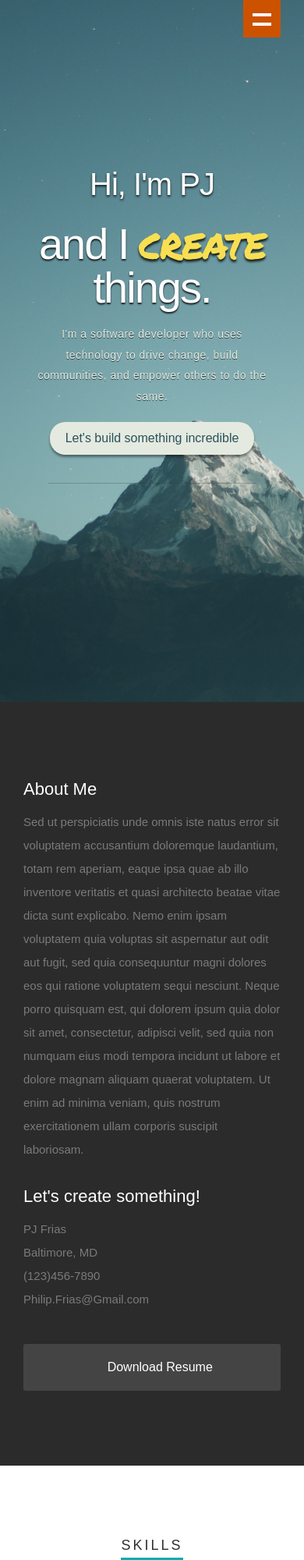
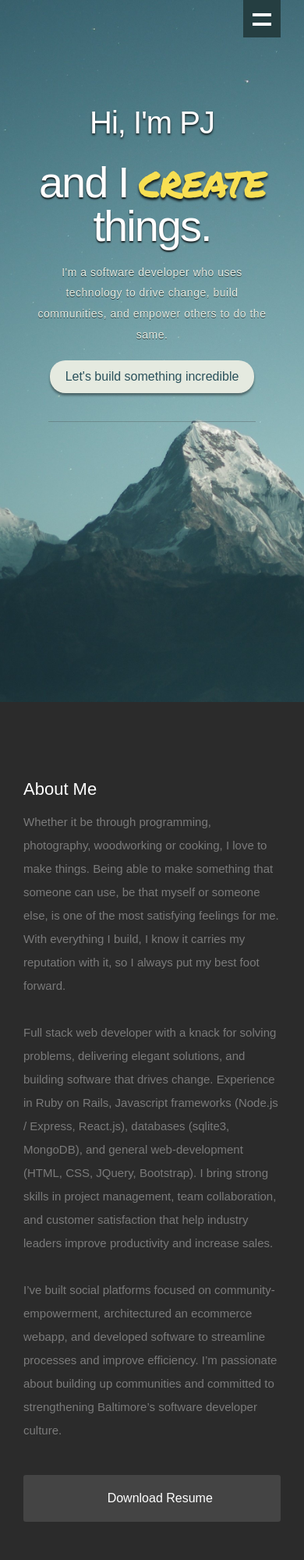
Before and after one commit to ThePeej/portfolio, a Gatsby site: page / in a window 390 px wide. Shown: the top 2000 px of the page at 78% size. Built offline with nearby package versions, Linux system fonts and the light colour scheme; Gatsby itself is replaced by a stand-in of ours; some icons are missing; a web font is replaced by a local one.

Commit message:
refactor banner and contact sections for mobile layout

```diff
--- a/src/assets/css/main.css
+++ b/src/assets/css/main.css
@@ -840,7 +840,6 @@ header {
   height: 900px;
   min-height: 500px;
   width: 100%;
-  /* background: #161415 url(../images/header-background.jpg) no-repeat top center; */
   background: #161415 url(../images/header-background.jpg) no-repeat center center;
   background-size: cover !important;
   -webkit-background-size: cover !important;
@@ -955,13 +954,10 @@ header .banner .button {
   color: #2A515B;
   background: #E5EAE0;
   font: 16px/1.1em "opensans-bold", sans-serif;
-  /* border: 1px solid rgba(0, 0, 0, 0.4); */
   box-shadow: 0px 3px 3px rgba(0, 0, 0, 0.4);
   border-radius: 20px
 }
 header .banner .button:hover {
-  /* background: #83B5B7; */
-  /* color: #fcf9ee; */
   box-shadow: 0px 1.5px 1.5px rgba(0, 0, 0, 0.4);
 }
 header .banner .button i {
@@ -2162,7 +2158,7 @@ footer .social li:first-child {
    width: 48px;
   height: 48px;
   text-align: left;
-  background-color: #CC5200;
+  background-color: #253E41;
   position: relative;
     border: none;
     float: right;
@@ -2241,6 +2237,9 @@ footer .social li:first-child {
     padding-bottom: 12px;
     padding-top: 6px;
  }
+ header .banner-text{
+   margin-bottom: 55%;
+ }
  header .banner-text h1 { font: 68px/1.1em 'opensans-bold', sans-serif; }
  header .banner-text h3 {
     font: 16px/1.9em 'librebaskerville-regular', serif;
@@ -2334,8 +2333,26 @@ footer .social li:first-child {
 
  /* contact Section
  ----------------------------------------------------------------------- */
- #contact { padding-bottom: 66px; }
+ #contact {
+   padding-bottom: 66px;
+   background: #ECECEC;
+  }
  #contact .section-head { margin-bottom: 12px; }
+
+ #contact .contact-text h1{
+   font: 20px/30px "opensans-bold", sans-serif;
+ }
+
+ #contact .contact-text h2{
+   font: 14px/30px "opensans-bold", sans-serif;
+ }
+
+ #contact .contact-text h3{
+   font: 10px/20px "opensans-bold", sans-serif;
+ }
+
+
+
  #contact .section-head h1 {
     font: 16px/24px 'opensans-bold', sans-serif;
     text-align: center;
--- a/src/components/About.js
+++ b/src/components/About.js
@@ -13,32 +13,15 @@ const About = () => (
       <div className="nine columns main-col">
         <h2>About Me</h2>
         <p>
-          Sed ut perspiciatis unde omnis iste natus error sit voluptatem
-          accusantium doloremque laudantium, totam rem aperiam, eaque ipsa quae
-          ab illo inventore veritatis et quasi architecto beatae vitae dicta
-          sunt explicabo. Nemo enim ipsam voluptatem quia voluptas sit
-          aspernatur aut odit aut fugit, sed quia consequuntur magni dolores eos
-          qui ratione voluptatem sequi nesciunt. Neque porro quisquam est, qui
-          dolorem ipsum quia dolor sit amet, consectetur, adipisci velit, sed
-          quia non numquam eius modi tempora incidunt ut labore et dolore magnam
-          aliquam quaerat voluptatem. Ut enim ad minima veniam, quis nostrum
-          exercitationem ullam corporis suscipit laboriosam.
+          Whether it be through programming, photography, woodworking or cooking, I love to make things. Being able to make something that someone can use, be that myself or someone else, is one of the most satisfying feelings for me. With everything I build, I know it carries my reputation with it, so I always put my best foot forward.
+        </p>
+        <p>
+          Full stack web developer with a knack for solving problems, delivering elegant solutions, and building software that drives change. Experience in Ruby on Rails, Javascript frameworks (Node.js / Express, React.js), databases (sqlite3, MongoDB), and general web-development (HTML, CSS, JQuery, Bootstrap). I bring strong skills in project management, team collaboration, and customer satisfaction that help industry leaders improve productivity and increase sales.
+        </p>
+        <p>
+          I’ve built social platforms focused on community-empowerment, architectured an ecommerce webapp, and developed software to streamline processes and improve efficiency. I’m passionate about building up communities and committed to strengthening Baltimore’s software developer culture.
         </p>
         <div className="row">
-          <div className="columns contact-details">
-            <h2>Let's create something!</h2>
-            <p className="address">
-              <span>PJ Frias</span>
-              <br />
-              <span>
-                Baltimore, MD
-              </span>
-              <br />
-              <span>(123)456-7890</span>
-              <br />
-              <span>Philip.Frias@Gmail.com</span>
-            </p>
-          </div>
           <div className="columns download">
             <p>
               <a href={resume} className="button">
```
Also changed, not shown: src/assets/images/profilepic.jpg.
